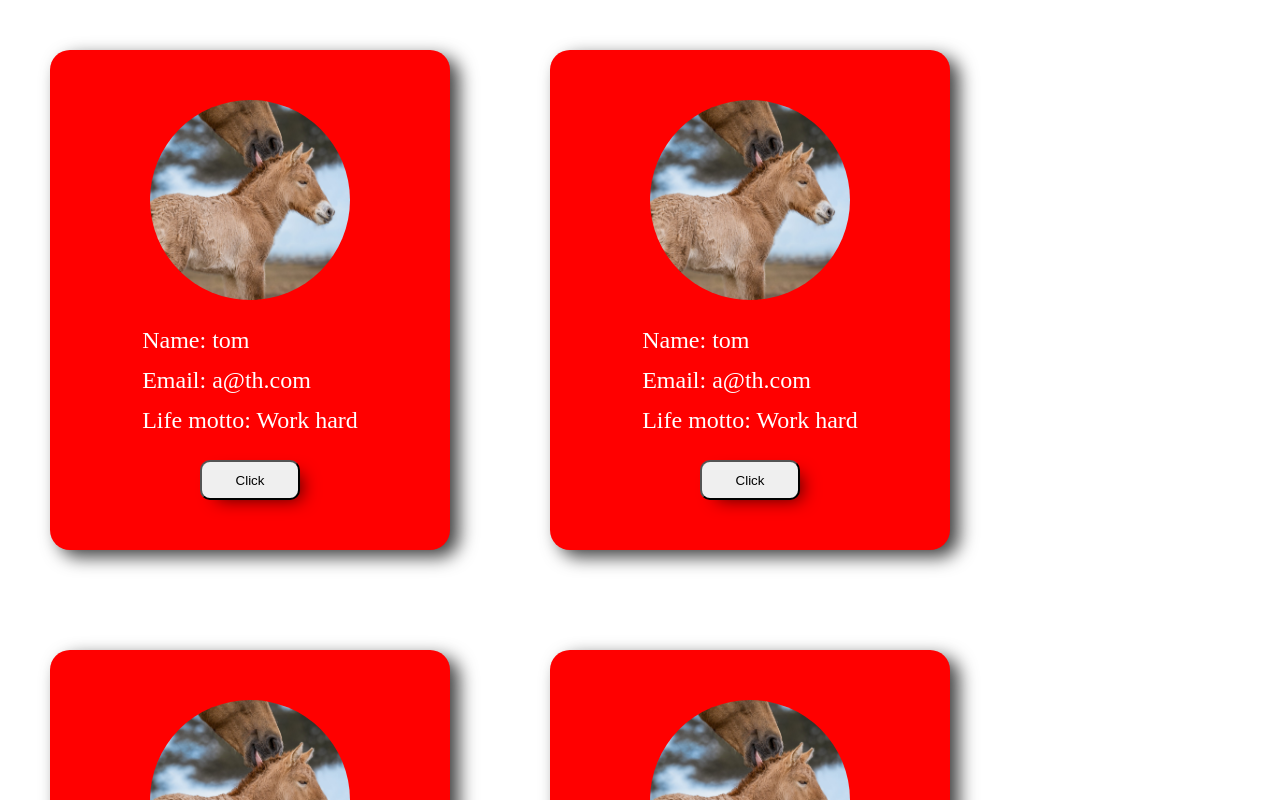
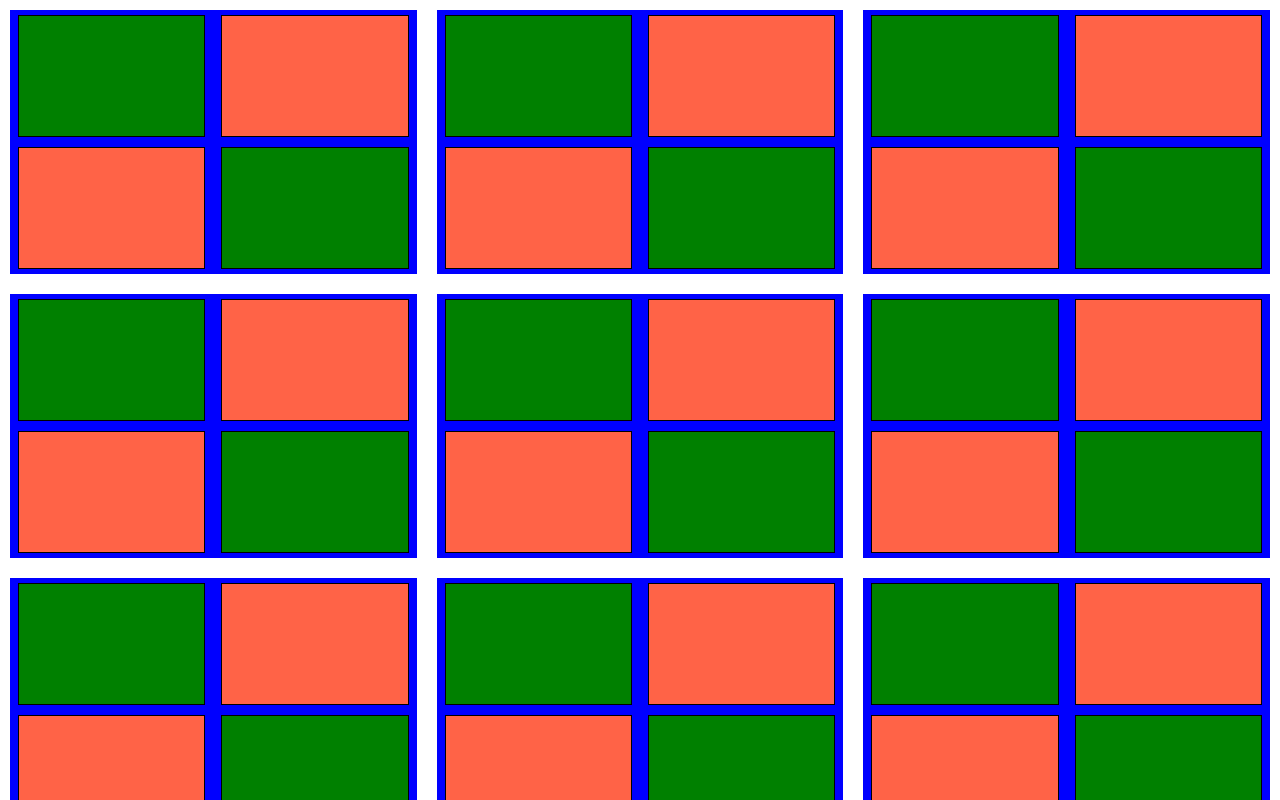
Before and after one commit to TomaszHanasz/studentcard, a React (Create React App) app: page / in a window 1280 px wide. Shown: the top 800 px of the page. Built offline with nearby package versions, Linux system fonts and the light colour scheme; the HTML template or start-up script is replaced by a standard one.

Commit message:
initial commit

```diff
--- a/src/App.js
+++ b/src/App.js
@@ -1,9 +1,14 @@
 import StudentCard from "./components/studentCard/StudentCard";
+import SignUpForm from "./components/signUpForm/SignUpForm";
+import Counter from "./components/counter/Counter";
 import "./App.css";
 
+
 function App() {
-  return (
-  <StudentCard />)
+  return (<>
+  {/* <Counter /> */}
+  <SignUpForm />
+  </>)
 }
 
 export default App;
--- /dev/null
+++ b/src/components/counter/Counter.jsx
@@ -0,0 +1,52 @@
+import React, { useState } from "react";
+import "./counter.style.css";
+
+const Counter = () => {
+  const [count, setCount] = useState(0);
+
+  const plusClickHandler = () => {
+    if (count < 100) {
+      setCount(count + 10);
+    }
+  };
+
+  const minusClickHandler = () => {
+    if (count > 0) {
+      setCount(count - 10);
+    }
+  };
+
+  return (
+    <>
+      <div className="counter-container">
+        <div className="counter">
+          <button
+            onClick={minusClickHandler}
+            style={{ backgroundColor: "lightblue" }}
+          >
+            -10
+          </button>
+          <p>{count}</p>
+          <button
+            onClick={plusClickHandler}
+            style={{ backgroundColor: "tomato" }}
+          >
+            +10
+          </button>
+        </div>
+        {count === 100 && (
+          <h1 className="warning" style={{ color: "red", fontSize: "4rem" }}>
+            MAX VALUE
+          </h1>
+        )}
+        {count === 0 && (
+          <h1 className="warning" style={{ color: "steelblue" }}>
+            MIN VALUE
+          </h1>
+        )}
+      </div>
+    </>
+  );
+};
+
+export default Counter;
--- /dev/null
+++ b/src/components/counter/counter.style.css
@@ -0,0 +1,33 @@
+.counter {
+    display: flex;
+    flex-direction: row;
+    gap: 20px;
+    align-items: flex-end;
+    justify-content: center;
+
+}
+
+.counter-container {
+    width: 500px;
+    height: 300px;
+    background-color: rgb(210, 195, 193);
+    margin: 50px auto;
+    border-radius: 10px;
+}
+
+.counter p {
+    font-size: 5rem;
+    padding: 0 30px;
+    margin-top: 50px;
+}
+
+.counter button {
+    width: 100px;
+    height: 45px;
+    font-size: 1.5rem;
+}
+
+.warning {
+ text-align: center;
+ padding-top: 20px;
+}
--- /dev/null
+++ b/src/components/signUpForm/SignUpForm.jsx
@@ -0,0 +1,161 @@
+import React, { useState } from "react";
+import "./signUpForm.style.css";
+
+const defaultSignUpForm = {
+  name: "",
+  birthDate: "",
+  password: "",
+  confirmPassword: "",
+};
+
+const SignUpForm = () => {
+  const [signUpForm, setSignUpForm] = useState(defaultSignUpForm);
+  const [submittedForm, setSubmittedForm] = useState(false);
+  const [userData, setUserData] = useState([]);
+
+  const onChangeHandler = (e) => {
+    console.log(userData);
+    setSignUpForm({ ...signUpForm, [e.target.name]: e.target.value });
+  };
+
+  const addData = () => {
+    setUserData([...userData, signUpForm]);
+  };
+
+  const onSubmitHandler = (e) => {
+    console.log(userData);
+    e.preventDefault();
+    setSubmittedForm(true);
+    addData();
+  };
+
+  const doneForm = userData.map((el, index) => {
+    return (
+      <div key={index} className="single-form">
+        <h2>Name: {el.name}</h2>
+        <h2>Date of Birth: {el.birthDate}</h2>
+        <h2>Password: {el.password}</h2>
+        <h2>Confirm Password: {el.confirmPassword}</h2>
+      </div>
+    );
+  });
+
+  return (
+    <>
+      {/* <div className="form-container">
+        <div className="done-forms">{doneForm}</div>
+        <form onSubmit={onSubmitHandler}>
+          <h1>Sign up</h1>
+          <label htmlFor="name">First and last Name</label>
+          <input
+            type="text"
+            name="name"
+            onChange={onChangeHandler}
+            value={signUpForm.name}
+          ></input>
+          <label htmlFor="birthDate">Date of birth</label>
+          <input
+            type="date"
+            name="birthDate"
+            onChange={onChangeHandler}
+            value={signUpForm.birthDate}
+          ></input>
+          <label htmlFor="password">Password</label>
+          <input
+            type="password"
+            name="password"
+            onChange={onChangeHandler}
+            value={signUpForm.password}
+          ></input>
+          <label htmlFor="confirmPassword">Confirm Password</label>
+          <input
+            type="password"
+            name="confirmPassword"
+            onChange={onChangeHandler}
+            value={signUpForm.confirmPassword}
+          ></input>
+          <button type="submit" className="submit">
+            Submit
+          </button>
+          {submittedForm &&
+            signUpForm.password === signUpForm.confirmPassword && (
+              <div>
+                <h2>Name: {signUpForm.name}</h2>
+                <h2>Date of Birth: {signUpForm.birthDate}</h2>
+                <h2>Password: {signUpForm.password}</h2>
+                <h2>Confirm Password: {signUpForm.confirmPassword}</h2>
+              </div>
+            )}
+          {submittedForm &&
+            signUpForm.password !== signUpForm.confirmPassword && (
+              <h1>Password doesnt match</h1>
+            )}
+        </form>
+      </div> */}
+      <div className="flexbox">
+        <div className="row">
+          <h6 className="box">
+            <div className="small-box2"></div>
+            <div className="small-box1"></div>
+            <div className="small-box1"></div>
+            <div className="small-box2"></div>
+          </h6>
+          <h6 className="box">
+            <div className="small-box2"></div>
+            <div className="small-box1"></div>
+            <div className="small-box1"></div>
+            <div className="small-box2"></div>
+          </h6>
+          <h6 className="box">
+            <div className="small-box2"></div>
+            <div className="small-box1"></div>
+            <div className="small-box1"></div>
+            <div className="small-box2"></div>
+          </h6>
+        </div>
+        <div className="row">
+          <h6 className="box">
+            <div className="small-box2"></div>
+            <div className="small-box1"></div>
+            <div className="small-box1"></div>
+            <div className="small-box2"></div>
+          </h6>
+          <h6 className="box">
+            <div className="small-box2"></div>
+            <div className="small-box1"></div>
+            <div className="small-box1"></div>
+            <div className="small-box2"></div>
+          </h6>
+          <h6 className="box">
+            <div className="small-box2"></div>
+            <div className="small-box1"></div>
+            <div className="small-box1"></div>
+            <div className="small-box2"></div>
+          </h6>
+        </div>
+        <div className="row">
+          <h6 className="box">
+            <div className="small-box2"></div>
+            <div className="small-box1"></div>
+            <div className="small-box1"></div>
+            <div className="small-box2"></div>
+          </h6>
+          <h6 className="box">
+            <div className="small-box2"></div>
+            <div className="small-box1"></div>
+            <div className="small-box1"></div>
+            <div className="small-box2"></div>
+          </h6>
+          <h6 className="box">
+            <div className="small-box2"></div>
+            <div className="small-box1"></div>
+            <div className="small-box1"></div>
+            <div className="small-box2"></div>
+          </h6>
+        </div>
+      </div>
+    </>
+  );
+};
+
+export default SignUpForm;
--- /dev/null
+++ b/src/components/signUpForm/signUpForm.style.css
@@ -0,0 +1,80 @@
+.form-container {
+  width: 80vw;
+  margin: 0 auto;
+}
+
+form {
+  display: flex;
+  flex-direction: column;
+  gap: 10px;
+  margin-bottom: 50px;
+}
+
+input {
+  width: 200px;
+}
+
+.submit {
+  width: 200px;
+}
+
+.done-forms {
+  display: flex;
+  flex-direction: row;
+  gap: 50px;
+  flex-wrap: wrap;
+}
+
+.single-form {
+  background-color: rgb(150, 199, 199);
+  padding: 20px;
+  border: 2px solid tomato;
+  border-radius: 5px;
+  transition: ease-in 0.1s;
+}
+
+.single-form:hover {
+  transform: scale(1.1);
+  transition: ease-in 0.1s;
+}
+
+h2 {
+  font-size: 1rem;
+}
+
+.flexbox {
+  display: flex;
+  flex-direction: column;
+  gap: 20px;
+}
+
+.row {
+  display: flex;
+  width: 100%;
+  height: 33vh;
+}
+
+.box {
+  width: 33%;
+  height: 100%;
+  background-color: blue;
+  margin: 10px;
+  display: flex;
+  flex-wrap: wrap;
+  justify-content: space-around;
+  align-items:center;
+}
+
+.small-box1 {
+  width: 46%;
+  height: 46%;
+  background-color: tomato;
+  border: 1px black solid;
+}
+
+.small-box2 {
+  width: 46%;
+  height: 46%;
+  background-color: green;
+  border: 1px black solid;
+}
```
